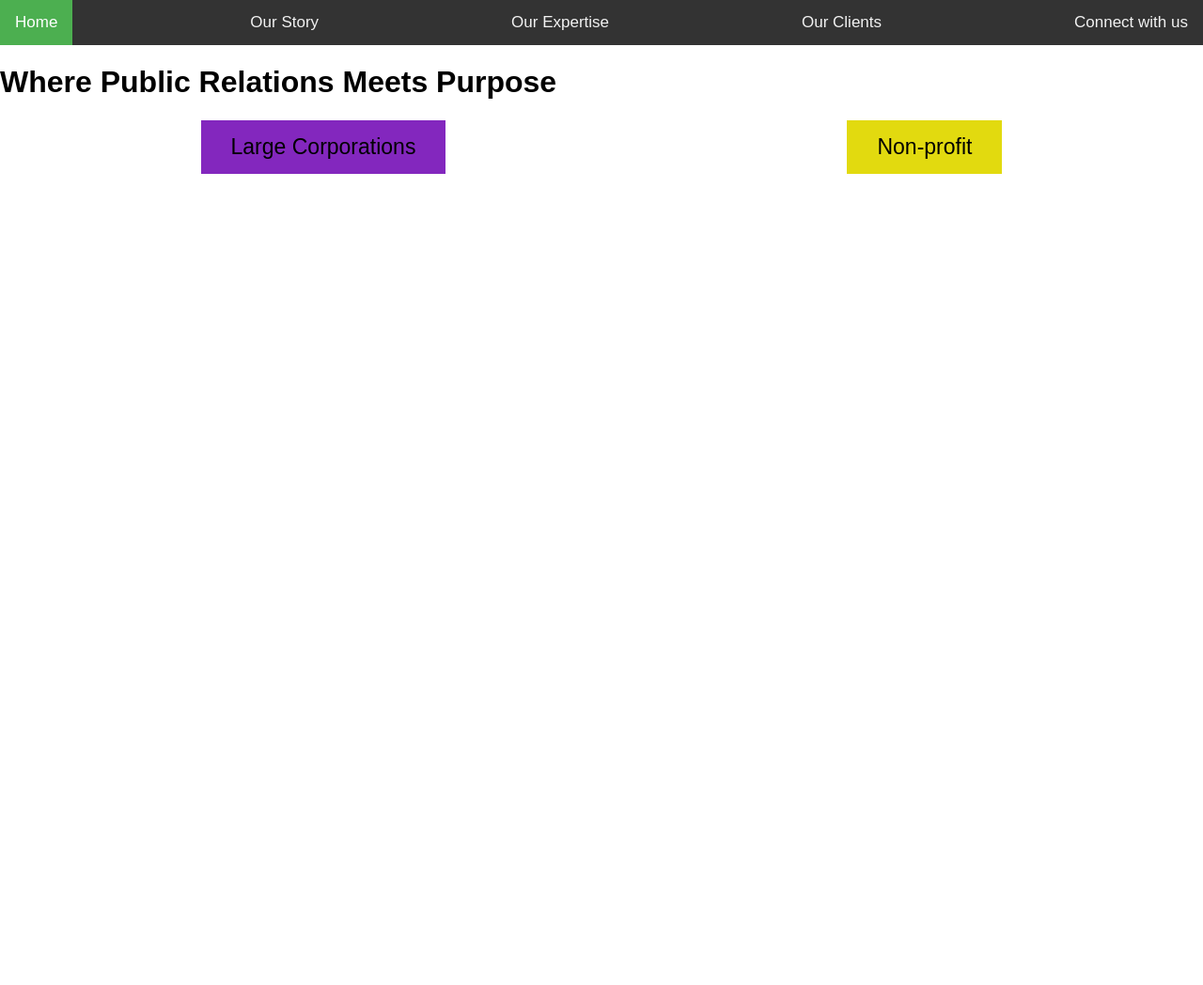
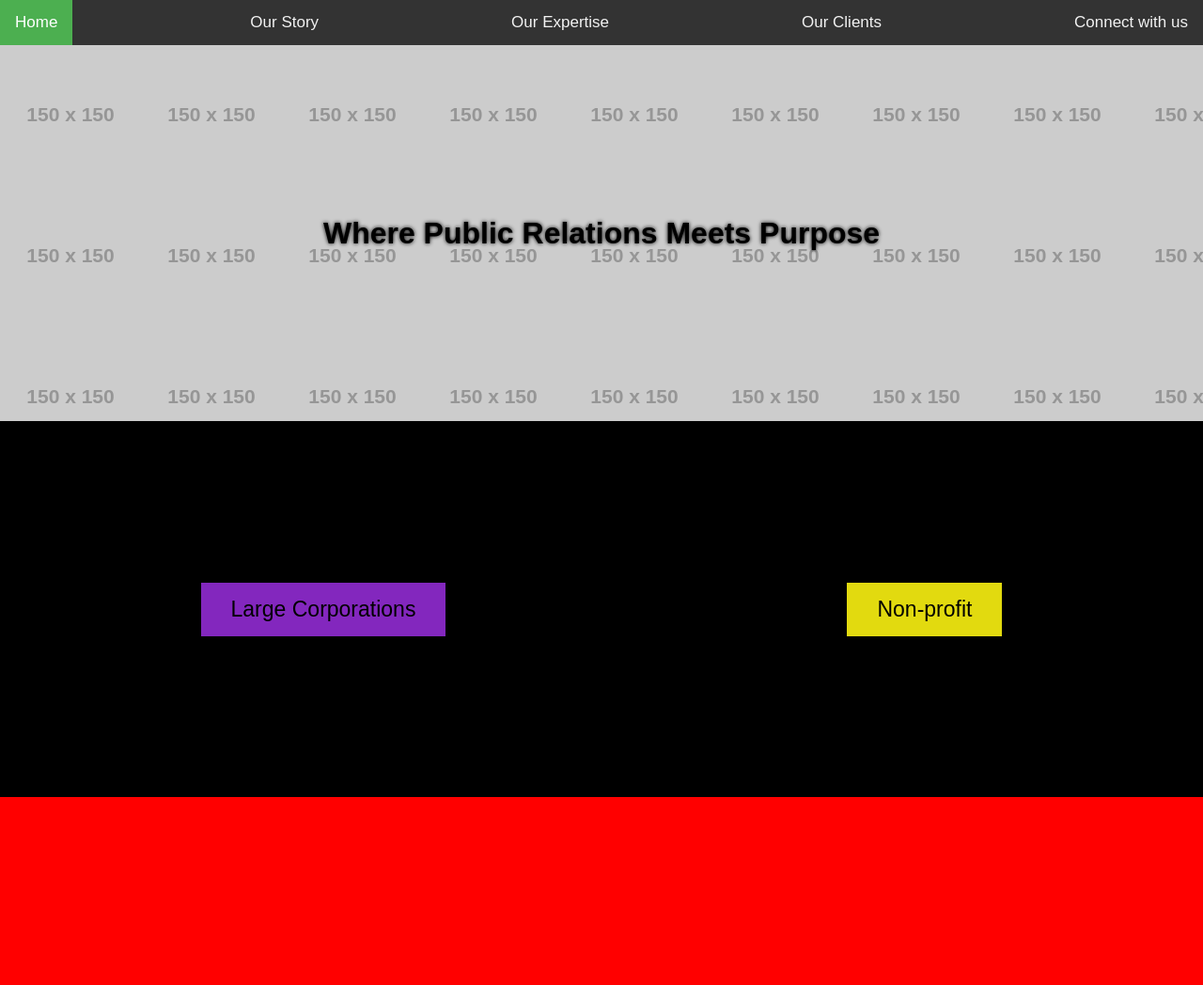
Before and after one commit to paulsobers23/TJM-Company-Project, a plain HTML site: page Paul/index.html in a window 1280 px wide. Shown: the whole page at 94% size. Before the commit the page ends 800 px from the top, so only its background shows below. Drawn offline with Linux system fonts and the light colour scheme; placeholder pictures from the web are drawn by us.

```diff
--- a/Paul/index.html
+++ b/Paul/index.html
@@ -18,6 +18,7 @@
   </a>
 </div>
 <!--I started here-->
+
 <h1 class="quote">Where Public Relations Meets Purpose</h1>
 
 <section>
@@ -25,7 +26,9 @@
   <a href ="#" class="button2">Non-profit</a>
 </section>
 
+<footer>
 
+</footer>
 
 
 
--- a/Paul/style.css
+++ b/Paul/style.css
@@ -1,6 +1,7 @@
 body {
   margin: 0;
   font-family: Arial, Helvetica, sans-serif;
+  height: 1000px;
 }
 
 .nav-container {
@@ -38,7 +39,26 @@
 section{
   display:flex;
   justify-content:space-around;
+  align-items:center;
+  height: 40%;
+  background-color: black;
 }
+footer{
+  height: 20%;
+  background-color: red;
+}
+
+h1{
+  display: flex;
+  justify-content:center;
+  align-items:center;
+  height:40%;
+  background-image: url("https://via.placeholder.com/150");
+  text-shadow:0 0 4px black;
+  margin: 0;
+  text-align: center;
+}
+
 .button1 , .button2{
   font-size:23px;
   text-decoration: none;
@@ -46,12 +66,15 @@
   padding:15px 32px;
 }
 .button1{
-  background-color: rgb(131,39,190);
+ background-color: rgb(131,39,190);
 }
 
 .button2{
   background-color: rgb(226,218,15);
 }
+
+
+/*I ended here*/
 
 @media screen and (max-width: 600px) {
   .nav-container a:not(:first-child) {display: none;}
```
